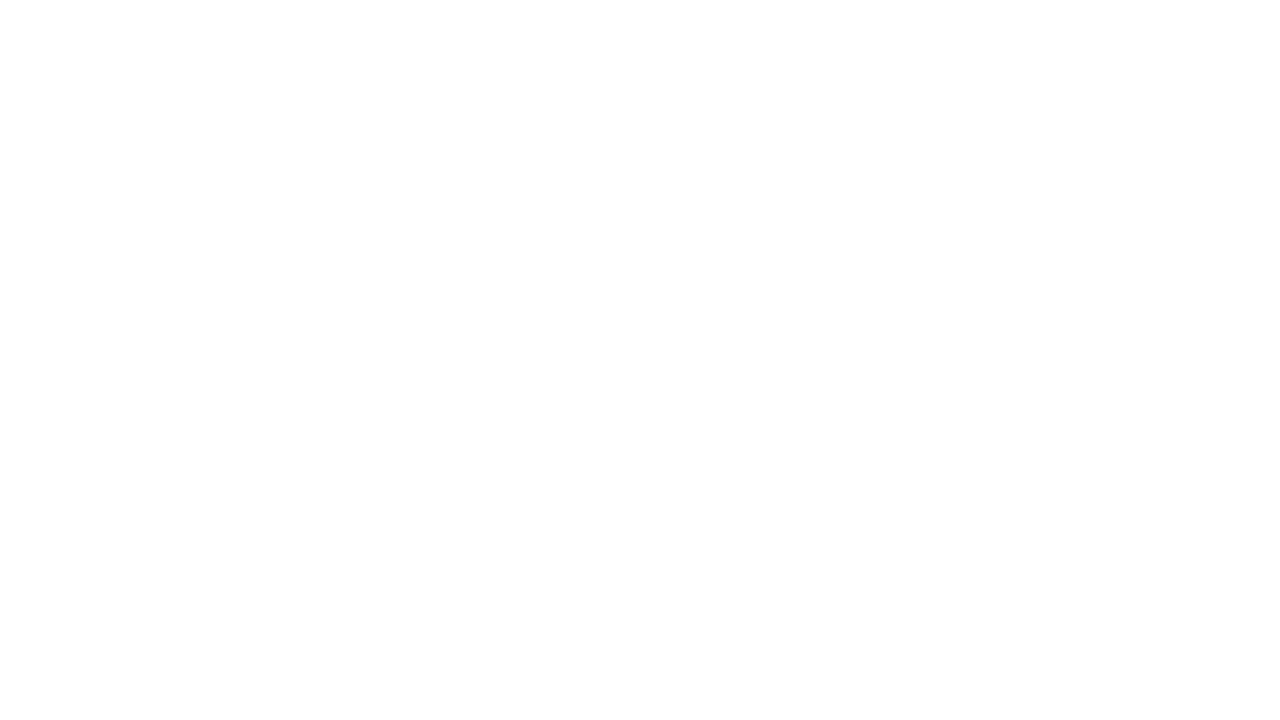
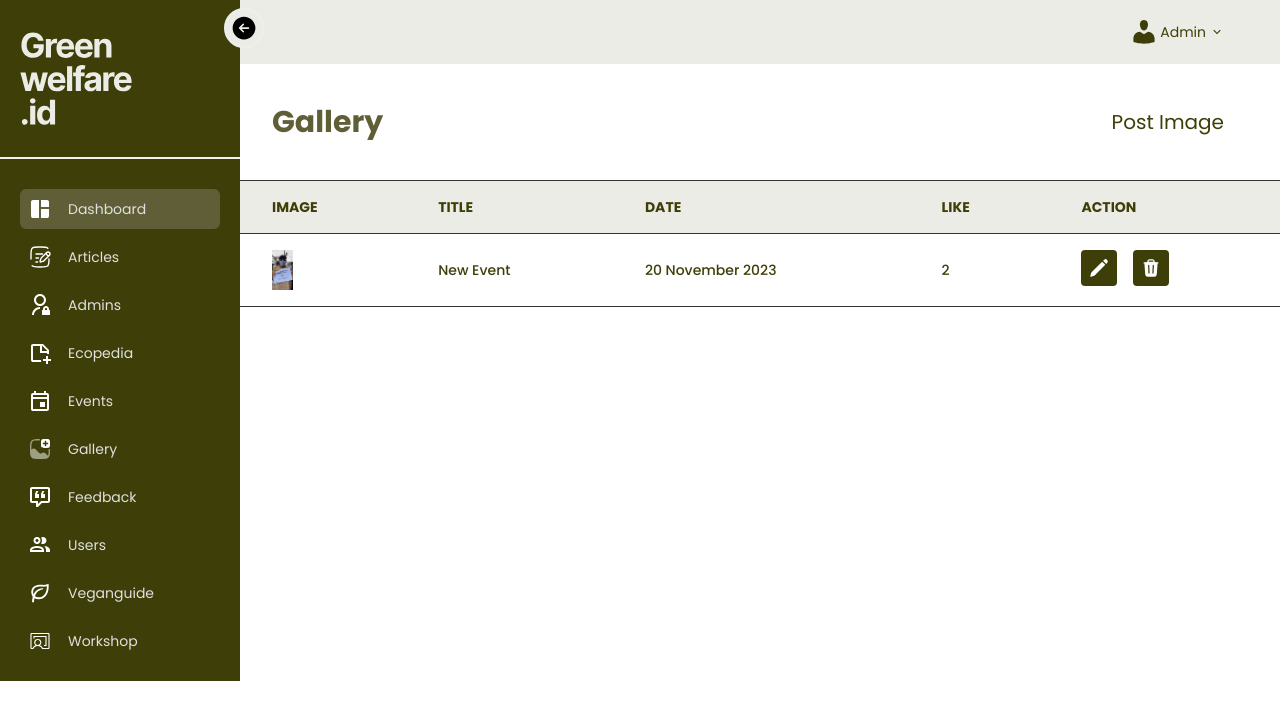
Before and after one commit to greenwelfareindonesia/frontend-gwf, a React (Vite) app: page /dashboard/gallery in a window 1280 px wide. Before the commit this address had no page. Shown: the top 720 px of the page. Built offline with nearby package versions, Linux system fonts and the light colour scheme.

Commit message:
create workshop, gallery, and user page on admin dashboard

```diff
--- a/src/App.jsx
+++ b/src/App.jsx
@@ -1,9 +1,22 @@
 import { BrowserRouter, Route, Routes } from "react-router-dom";
-import { About, Events, Contact, GwfBandung, Home, Involved, Team, Workshop, Resource, Donate } from "./pages";
+import {
+  About,
+  Events,
+  Contact,
+  GwfBandung,
+  Home,
+  Involved,
+  Team,
+  Workshop,
+  Resource,
+  Donate,
+} from "./pages";
 import Ecopedia from "./pages/ecopediapage/Ecopedia";
 import AdminLogin from "./pages/adminloginpage/AdminLogin";
 import EventsDashboard from "./layouts/dashboard_section/EventsDashboard";
 import WorkshopDashboard from "./layouts/dashboard_section/WorkshopDashboard";
+import UserDashboard from "./layouts/dashboard_section/UserDashboard";
+import GalleryDashboard from "./layouts/dashboard_section/GalleryDashboard";
 
 const App = () => {
   return (
@@ -22,6 +35,8 @@ const App = () => {
         <Route path="/resource" element={<Resource />} />
         <Route path="/dashboard/events" element={<EventsDashboard />} />
         <Route path="/dashboard/workshop" element={<WorkshopDashboard />} />
+        <Route path="/dashboard/user" element={<UserDashboard />} />
+        <Route path="/dashboard/gallery" element={<GalleryDashboard />} />
         <Route path="/admin" element={<AdminLogin />} />
       </Routes>
     </BrowserRouter>
--- a/src/layouts/dashboard_section/GalleryDashboard.jsx
+++ b/src/layouts/dashboard_section/GalleryDashboard.jsx
@@ -0,0 +1,52 @@
+import React from "react";
+import DashboardSection from "./Template";
+import Button from "../../components/button";
+import { HiPencil, HiTrash } from "react-icons/hi2";
+import SampleImage from "../../assets/image_contact.png";
+
+function GalleryDashboard() {
+  const headItem = ["Image", "Title", "Date", "Like", "Action"];
+  return (
+    <DashboardSection titleField="Gallery" buttonField="Post Image">
+      <div className="relative overflow-x-auto">
+        <table className="w-full text-sm text-left text-primary-2">
+          <thead className="uppercase border-y border-y-dark bg-light-2">
+            {headItem.map((item, index) => (
+              <th key={index} scope="col" className="px-8 py-4">
+                {item}
+              </th>
+            ))}
+          </thead>
+          <tbody>
+            <tr className="bg-white border-b border-b-dark text-primary-2">
+              <td className="px-8 py-4 font-medium whitespace-nowrap">
+                <img
+                  src={SampleImage}
+                  alt="sample image"
+                  className="max-w-5xl max-h-10"
+                />
+              </td>
+              <td className="px-8 py-4 font-medium whitespace-nowrap">
+                New Event
+              </td>
+              <td className="px-8 py-4 font-medium whitespace-nowrap">
+                20 November 2023
+              </td>
+              <td className="px-8 py-4 font-medium whitespace-nowrap">2</td>
+              <td className="flex gap-4 px-8 py-4">
+                <Button className="text-light-1 !bg-primary-2 hover:!bg-primary-1 !p-2 rounded">
+                  <HiPencil className="w-5 h-5" color="white" />
+                </Button>
+                <Button className="text-light-1 !bg-primary-2 hover:!bg-primary-1 !p-2 rounded">
+                  <HiTrash className="w-5 h-5" color="white" />
+                </Button>
+              </td>
+            </tr>
+          </tbody>
+        </table>
+      </div>
+    </DashboardSection>
+  );
+}
+
+export default GalleryDashboard;
--- a/src/layouts/dashboard_section/UserDashboard.jsx
+++ b/src/layouts/dashboard_section/UserDashboard.jsx
@@ -0,0 +1,41 @@
+import React from "react";
+import DashboardSection from "./Template";
+import Button from "../../components/button";
+import { HiEye } from "react-icons/hi2";
+
+function UserDashboard() {
+  const headItem = ["Name", "Email", "Role", "Action"];
+  return (
+    <DashboardSection titleField="Users">
+      <div className="relative overflow-x-auto">
+        <table className="w-full text-sm text-left text-primary-2">
+          <thead className="uppercase border-y border-y-dark bg-light-2">
+            {headItem.map((item, index) => (
+              <th key={index} scope="col" className="px-8 py-4">
+                {item}
+              </th>
+            ))}
+          </thead>
+          <tbody>
+            <tr className="bg-white border-b border-b-dark text-primary-2">
+              <td className="px-8 py-4 font-medium whitespace-nowrap">
+                Jifan Izza Sumendra
+              </td>
+              <td className="px-8 py-4 font-medium whitespace-nowrap">
+                jifanizza18@gmail.com
+              </td>
+              <td className="px-8 py-4 font-medium whitespace-nowrap">User</td>
+              <td className="flex px-10 py-4">
+                <Button className="text-light-1 !bg-primary-2 hover:!bg-primary-1 !p-2 rounded">
+                  <HiEye className="w-5 h-5" color="white" />
+                </Button>
+              </td>
+            </tr>
+          </tbody>
+        </table>
+      </div>
+    </DashboardSection>
+  );
+}
+
+export default UserDashboard;
--- a/src/layouts/dashboard_section/WorkshopDashboard.jsx
+++ b/src/layouts/dashboard_section/WorkshopDashboard.jsx
@@ -1,7 +1,63 @@
 import DashboardSection from "./Template";
+import { HiPencil, HiTrash } from "react-icons/hi2";
+import Button from "../../components/button";
+import SampleImage from "../../assets/image_contact.png";
 
 const WorkshopDashboard = () => {
-  return <DashboardSection>Hallo</DashboardSection>;
+  const headItem = [
+    "Image",
+    "Title and Description",
+    "Post Date",
+    "Workshop Date",
+    "Registration Link",
+    "Action",
+  ];
+  return (
+    <DashboardSection titleField="Workshop" buttonField="Post Workshop">
+      <div className="relative overflow-x-auto">
+        <table className="w-full text-sm text-left text-primary-2">
+          <thead className="uppercase border-y border-y-dark bg-light-2">
+            {headItem.map((item, index) => (
+              <th key={index} scope="col" className="px-8 py-4">
+                {item}
+              </th>
+            ))}
+          </thead>
+          <tbody>
+            <tr className="bg-white border-b border-b-dark text-primary-2">
+              <td className="px-8 py-4 font-medium whitespace-nowrap">
+                <img
+                  src={SampleImage}
+                  alt="sample image"
+                  className="max-w-5xl max-h-10"
+                />
+              </td>
+              <td className="px-8 py-4 font-medium whitespace-nowrap">
+                GYT #3: Gerakan Menuju Sekolah
+              </td>
+              <td className="px-8 py-4 font-medium whitespace-nowrap">
+                20 November 2023
+              </td>
+              <td className="px-8 py-4 font-medium whitespace-nowrap">
+                01 Desember 2023 - 03 Desember 2023
+              </td>
+              <td className="px-8 py-4 font-medium whitespace-nowrap">
+                bit.ly/registration
+              </td>
+              <td className="flex gap-4 px-8 py-4">
+                <Button className="text-light-1 !bg-primary-2 hover:!bg-primary-1 !p-2 rounded">
+                  <HiPencil className="w-5 h-5" color="white" />
+                </Button>
+                <Button className="text-light-1 !bg-primary-2 hover:!bg-primary-1 !p-2 rounded">
+                  <HiTrash className="w-5 h-5" color="white" />
+                </Button>
+              </td>
+            </tr>
+          </tbody>
+        </table>
+      </div>
+    </DashboardSection>
+  );
 };
 
 export default WorkshopDashboard;
```
Also changed, not shown: 1 other file (tests, documents, lock files or other folders).
